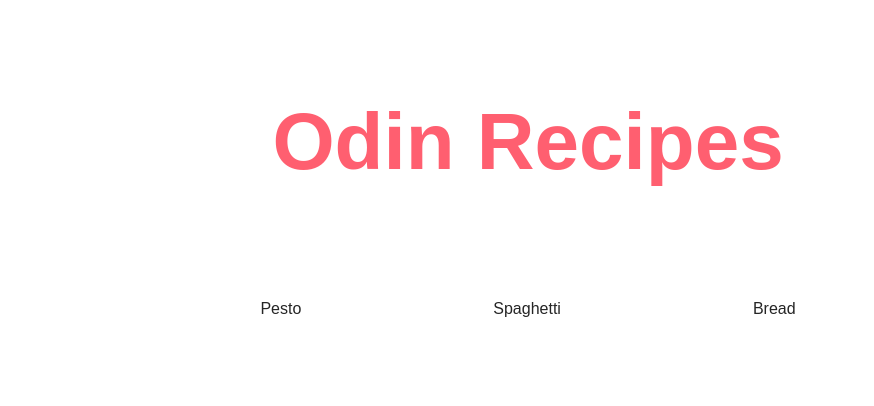
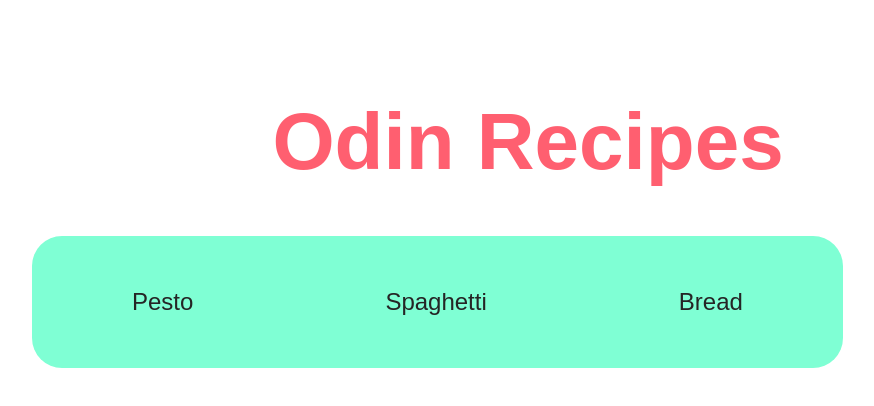
Before and after one commit to Cortalyx/odin-recipes, a plain HTML site: page index.html in a window 1280 px wide. Shown: the whole page, without its empty margins (112-986 px from the left). Drawn offline with Linux system fonts and the light colour scheme.

Commit message:
fix: Update styles for ul and a elements in styles.css

```diff
--- a/styles.css
+++ b/styles.css
@@ -12,13 +12,21 @@
 }
 
 ul {
+height: fit-content;
+width: fit-content;
     list-style-type: none;
     padding: 16px;
     justify-content: center;
     display: flex;
+    background-color: aquamarine;
+    border-radius: 30px;
+    box-sizing: border-box;
+    flex-direction: row;
+    padding: 4px;
 }
 
 a {
    text-decoration: none;
    color: rgb(37, 37, 37);
+   font-size: 24px;
 }
```
